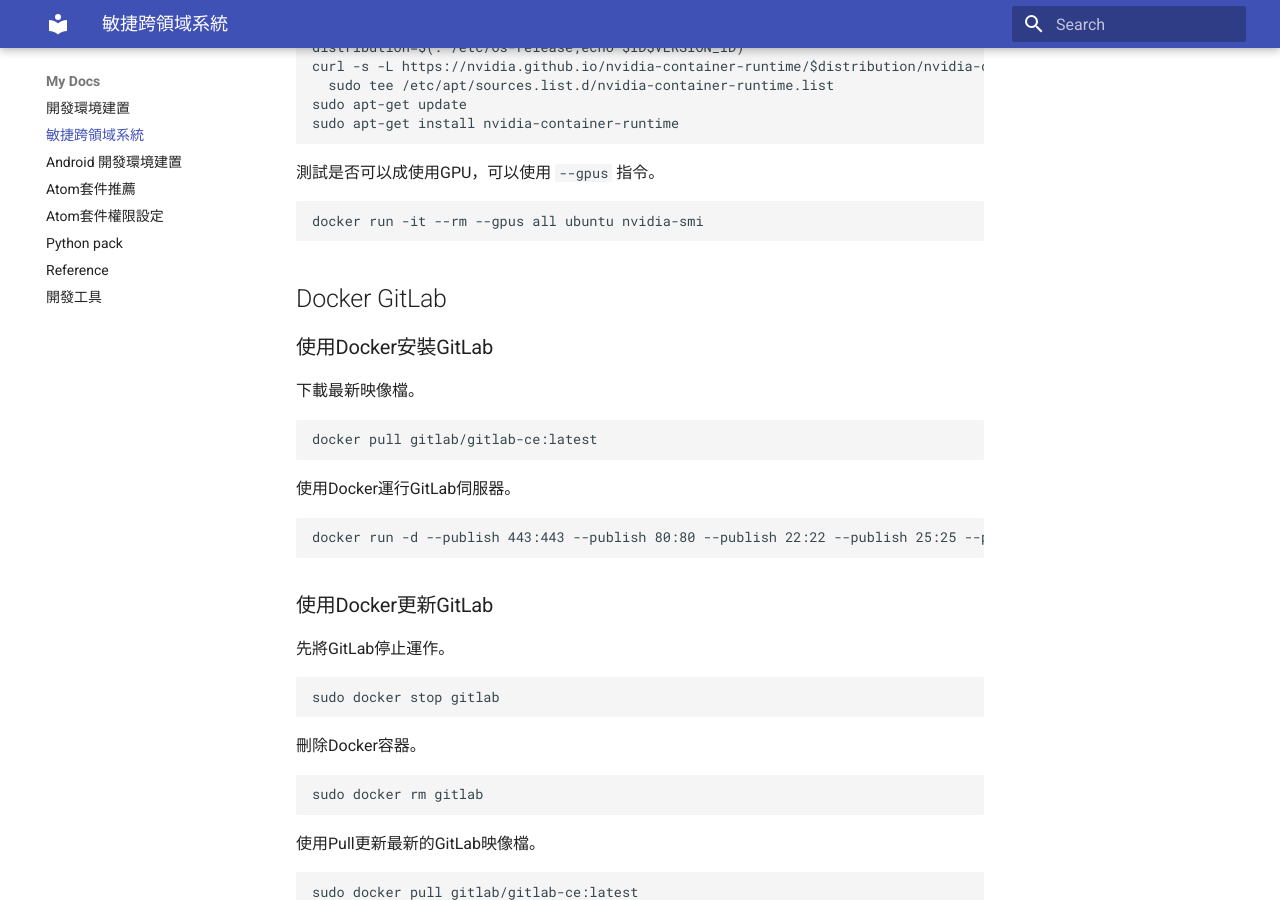
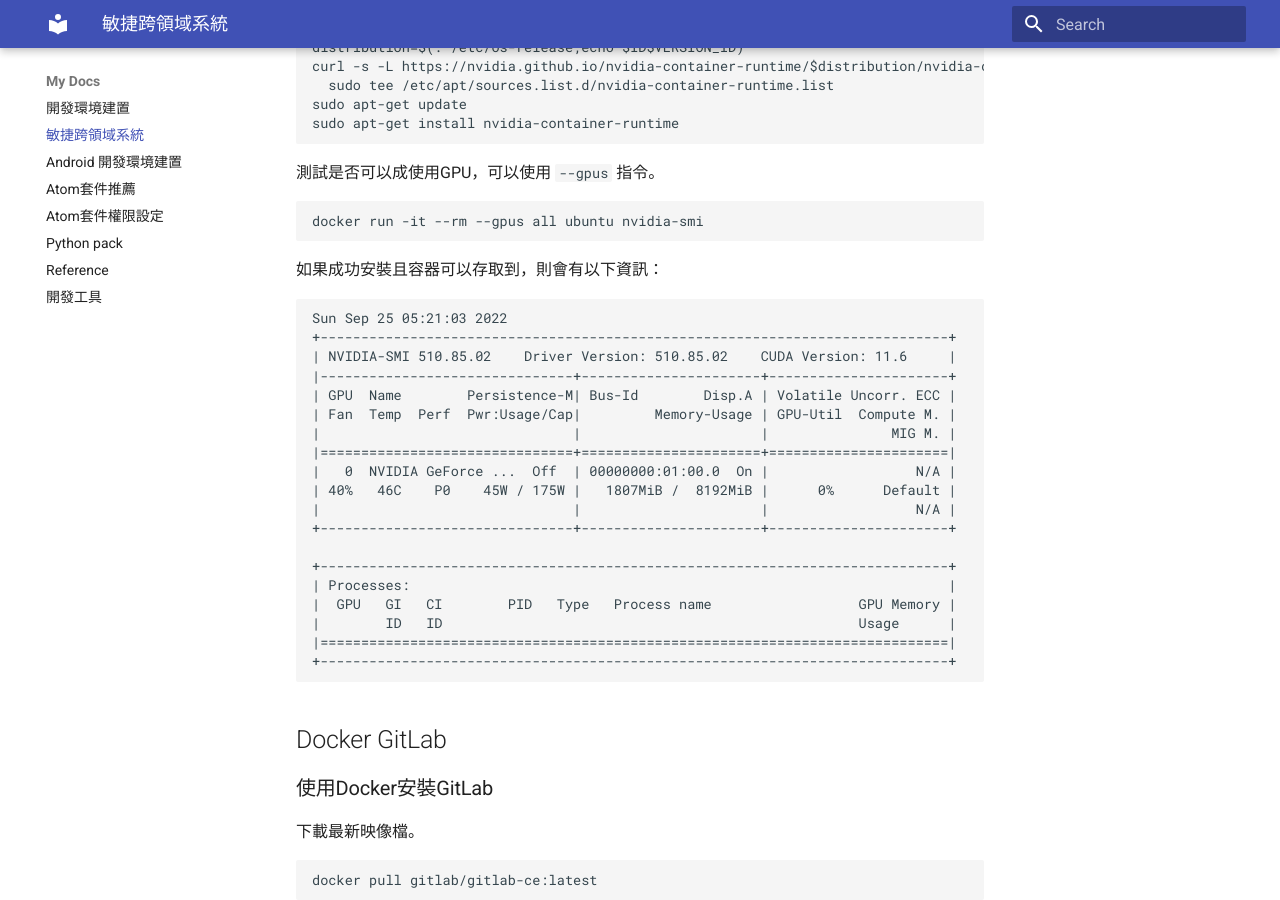
Before and after one commit to TSVS-Special-Topic-Group/Development-Environment-Build, an MkDocs documentation site: the page built from docs/agile-interdisciplinary-system.md, in a window 1280 px wide and 900 px high, scrolled down 5320 px. Built offline with MkDocs 1.6.1 and Material for MkDocs 9.7.7, drawn with Linux system fonts in a browser that asks for light colours.

Commit message:
更新說明

````diff
--- a/docs/agile-interdisciplinary-system.md
+++ b/docs/agile-interdisciplinary-system.md
@@ -188,6 +188,30 @@
 
 ```
 docker run -it --rm --gpus all ubuntu nvidia-smi
+```
+
+如果成功安裝且容器可以存取到，則會有以下資訊：
+
+```
+Sun Sep 25 05:21:03 2022
++-----------------------------------------------------------------------------+
+| NVIDIA-SMI 510.85.02    Driver Version: 510.85.02    CUDA Version: 11.6     |
+|-------------------------------+----------------------+----------------------+
+| GPU  Name        Persistence-M| Bus-Id        Disp.A | Volatile Uncorr. ECC |
+| Fan  Temp  Perf  Pwr:Usage/Cap|         Memory-Usage | GPU-Util  Compute M. |
+|                               |                      |               MIG M. |
+|===============================+======================+======================|
+|   0  NVIDIA GeForce ...  Off  | 00000000:01:00.0  On |                  N/A |
+| 40%   46C    P0    45W / 175W |   1807MiB /  8192MiB |      0%      Default |
+|                               |                      |                  N/A |
++-------------------------------+----------------------+----------------------+
+
++-----------------------------------------------------------------------------+
+| Processes:                                                                  |
+|  GPU   GI   CI        PID   Type   Process name                  GPU Memory |
+|        ID   ID                                                   Usage      |
+|=============================================================================|
++-----------------------------------------------------------------------------+
 ```
 
 ## Docker GitLab
````
